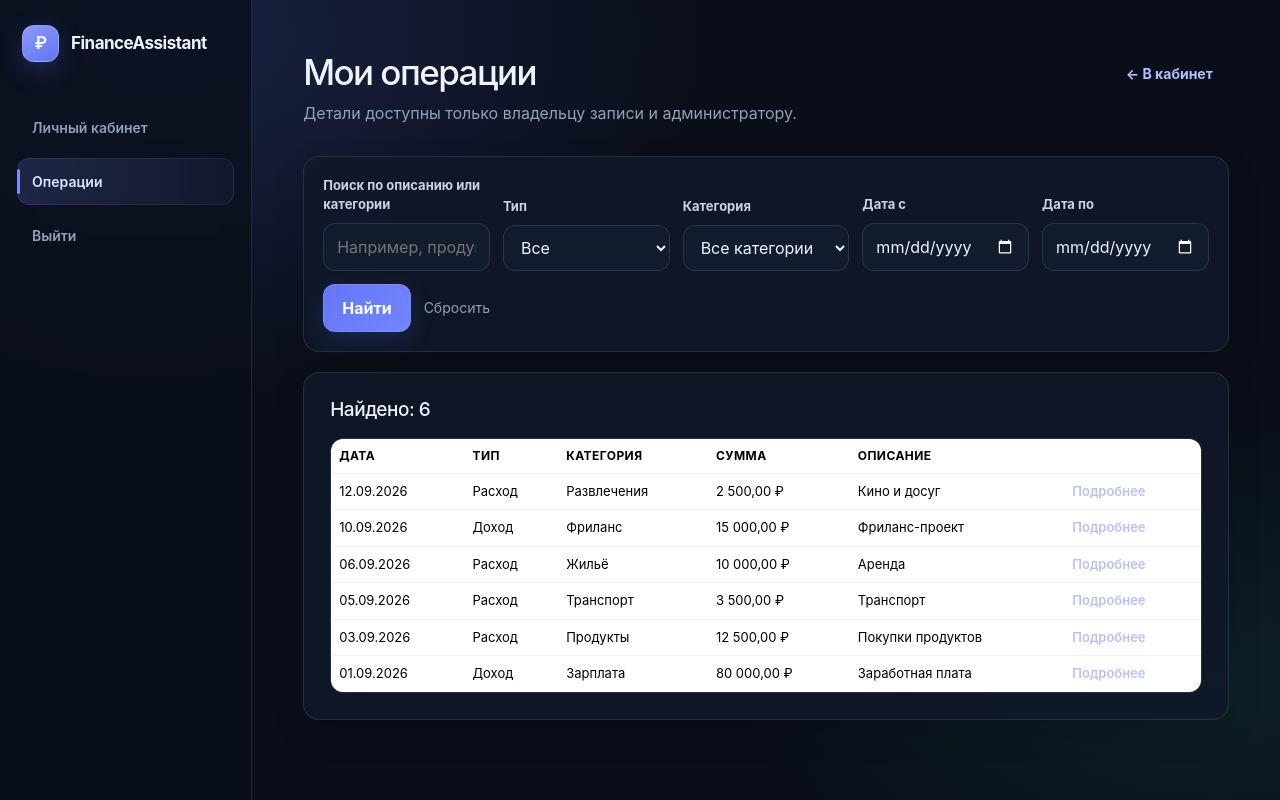
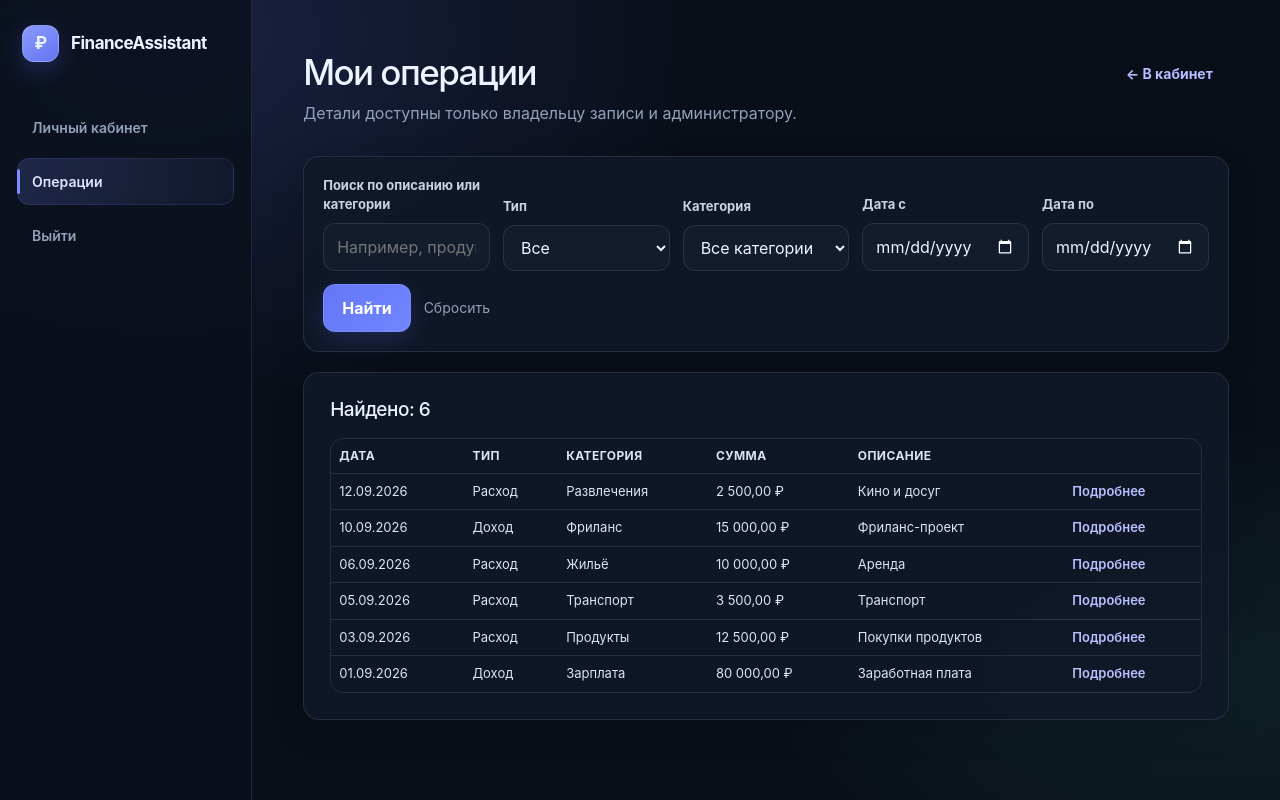
Before and after one commit to Egor-Sabanov/Finance-2, a PHP site: page /frontend/transactions.php in a window 1280 px wide. Run offline with PHP 8.4, Linux system fonts and the light colour scheme; a user stored in the database is signed in; data comes from the database, SQL or seed files in the repository.

Commit message:
fix: apply Bootstrap dark theme variables

```diff
--- a/frontend/auth.css
+++ b/frontend/auth.css
@@ -1,5 +1,12 @@
 :root {
   color-scheme: dark;
+  --bs-body-color: #edf4ff;
+  --bs-body-bg: #090e18;
+  --bs-emphasis-color: #edf4ff;
+  --bs-secondary-color: #91a1ba;
+  --bs-border-color: rgba(149, 170, 205, .16);
+  --bs-link-color: #7c8cff;
+  --bs-link-hover-color: #aeb8ff;
   --bg: #090e18;
   --panel: rgba(17, 25, 40, .88);
   --panel-strong: #121c2d;
@@ -194,6 +201,7 @@ td select, .user-actions select {
 .filter-actions .btn { width: auto; white-space: nowrap; }
 .filter-actions a { color: var(--muted); font-size: 14px; }
 .table-wrap { overflow-x: auto; border: 1px solid var(--line); border-radius: 13px; }
+.table { --bs-table-color: #dbe5f4; --bs-table-bg: transparent; --bs-table-border-color: var(--line); --bs-table-hover-color: var(--text); --bs-table-hover-bg: rgba(124, 140, 255, .055); margin-bottom: 0; }
 table { width: 100%; min-width: 760px; margin: 0; border-collapse: collapse; }
 th, td { padding: 13px 12px; border-bottom: 1px solid var(--line); color: #dbe5f4; text-align: left; vertical-align: middle; }
 th { color: #9cabc2; background: rgba(255, 255, 255, .025); font-size: 12px; font-weight: 700; letter-spacing: .035em; text-transform: uppercase; white-space: nowrap; }
```
